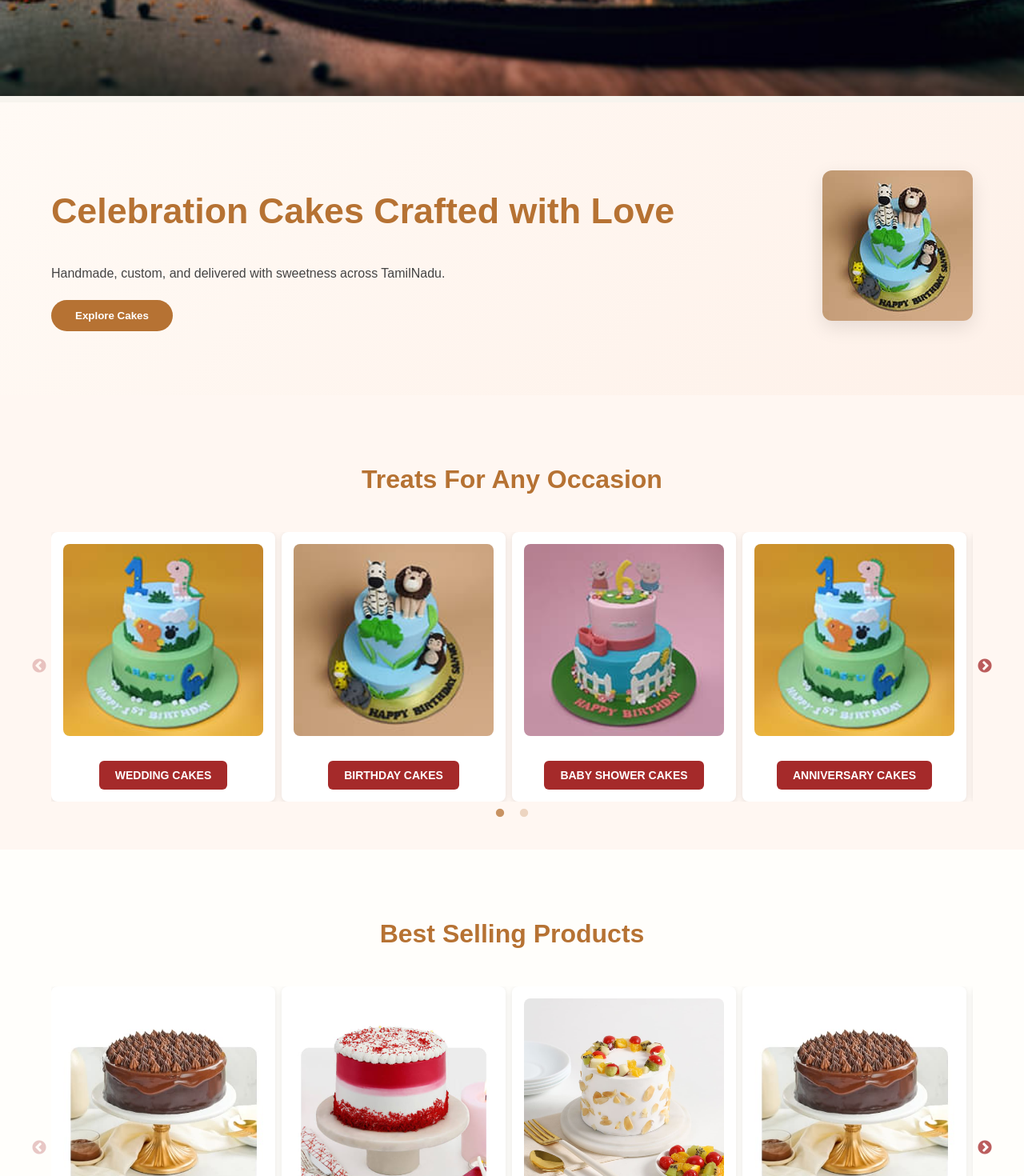
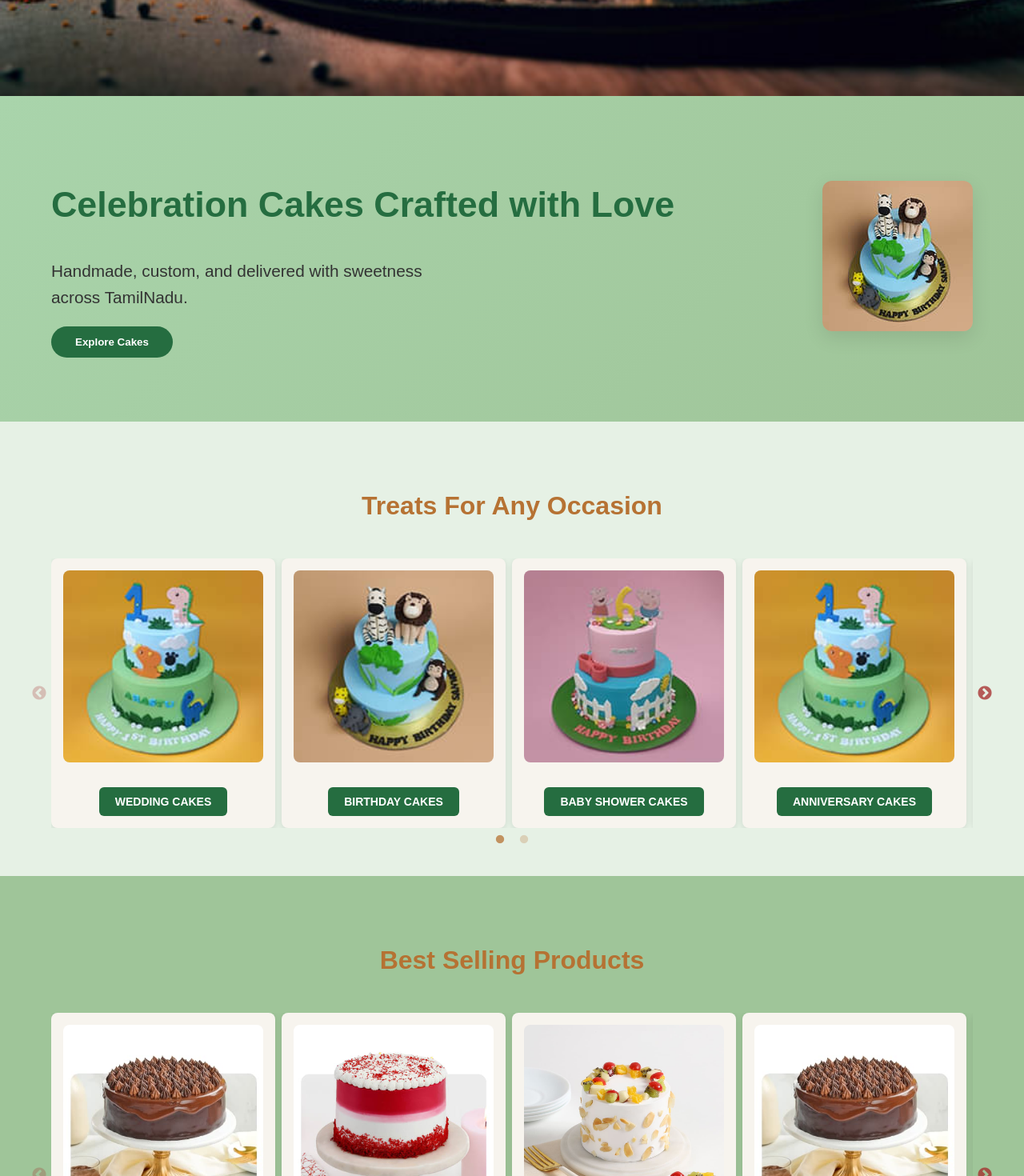
Before and after one commit to sathya2793/bakers, a React (Create React App) app: page / in a window 1280 px wide. Shown: the part 680-2150 px from the top of the page at 80% size. Built offline with nearby package versions, Linux system fonts and the light colour scheme.

Commit message:
changed color

```diff
--- a/src/components/Carousels.css
+++ b/src/components/Carousels.css
@@ -2,3 +2,7 @@
     width: 100%;
     height: 100vh;
 }
+
+.banner .slick-list{
+    height: 100vh;
+}
--- a/src/components/Carousels.jsx
+++ b/src/components/Carousels.jsx
@@ -9,7 +9,7 @@ import abstract03 from '../assets/abstract03.jpg';
 const Carousels = () => {
 
   const settings = {
-    dots: true,
+    dots: false,
     lazyLoad: true,
     infinite: true,
     speed: 500,
@@ -20,7 +20,7 @@ const Carousels = () => {
   };
   const baseUrl = "../assets";
   return (
-    <div className="slider-container">
+    <div className="banner slider-container">
       <Slider {...settings}>
         <div>
           <img src={abstract01} />
--- a/src/components/OurServices.css
+++ b/src/components/OurServices.css
@@ -1,6 +1,6 @@
 .custom-services {
   padding: 100px 10% 80px;
-  background: radial-gradient(circle at top left, #fff5ec 0%, #fef5ef 100%);
+  background: radial-gradient(circle at top left, #e6f1e5 0%, #f0f9f2 100%);
   text-align: center;
 }
 
--- a/src/components/Testimonials.css
+++ b/src/components/Testimonials.css
@@ -1,9 +1,8 @@
 .testimonial-wrapper {
   max-width: 1100px;
-  margin: 60px auto;
   text-align: center;
   font-family: 'Inter', 'Poppins';
-  background: #fdf6ef;
+  background: #f0f9f2;
   padding: 60px 10%;
 }
 
--- a/src/components/WhyChooseUs.css
+++ b/src/components/WhyChooseUs.css
@@ -1,6 +1,6 @@
 .why-choose-section {
   padding: 90px 10% 80px;
-  background: linear-gradient(to right, #fffaf3, #fff4e6);
+  background: linear-gradient(to right, #e6f1e5, #f0f9f2);
 }
 
 .why-title {
--- a/src/index.css
+++ b/src/index.css
@@ -2,7 +2,7 @@ body {
   font-family: 'Segoe UI', sans-serif;
   margin: 0;
   padding: 0;
-  background: #f7f4ee;
+  background: #e6f1e5;
   width: 100vw;
   height: 100vh;
   overflow-x: hidden;
@@ -20,12 +20,6 @@ section {
   margin: 0 auto;
 }
 
-.banner {
-  background-color: #99b58d;
-  padding: 40px 20px;
-  text-align: center;
-}
-
 .product-grid {
   display: flex;
   flex-wrap: wrap;
@@ -35,8 +29,8 @@ section {
 
 .product-card {
   width: 250px;
-  background: #fff;
-  color: #B67233;
+  background: #f7f4ee;
+  color: #256d40;
   border-radius: 8px;
   padding: 15px;
   box-shadow: 0 2px 8px rgba(0,0,0,0.1);
@@ -52,7 +46,7 @@ section {
 .product-btn {
   margin-top: 12px;
   padding: 10px 20px;
-  background-color: #a52a2a;
+  background-color:#256d40;
   color: #fff;
   border: none;
   border-radius: 6px;
@@ -63,7 +57,7 @@ section {
 }
 
 .product-btn:hover {
-  background-color: #b67233;
+  background-color: #1e5733;
   transform: scale(1.05);
 }
 
--- a/src/pages/Home.css
+++ b/src/pages/Home.css
@@ -10,7 +10,7 @@
   justify-content: space-between;
   align-items: center;
   padding: 80px 5%;
-  background: linear-gradient(135deg, #fffaf5, #fef1e9);
+  background: linear-gradient(135deg, #a9d4ab, #9fc498);
   flex-wrap: wrap;
 }
 
@@ -21,19 +21,19 @@
 
 .hero-text h1 {
   font-size: 2.8rem;
-  color: #b67233;
+  color: #256d40;
   text-align: left;
 }
 
 .hero-text p {
   margin: 20px 0;
-  color: #444;
+  font-size: 1.3em;
   max-width: 500px;
 }
 
 .hero-btn {
   padding: 12px 30px;
-  background: #b67233;
+  background: #256d40;
   color: #fff;
   border: none;
   border-radius: 25px;
@@ -43,7 +43,7 @@
 }
 
 .hero-btn:hover {
-  background: #9a5c28;
+  background: #1e5733;
 }
 
 .hero-image img {
@@ -60,25 +60,28 @@
 
 .section h2 {
   font-size: 2rem;
-  color: #b67233;
+  color: #b57233;
   margin-bottom: 40px;
 }
 
 .occasion-section {
-  background: #fff7f2;
+  background: #e6f1e5;
 }
 
+.occasion-section h2{
+  color: #B67233;
+}
 .products-section {
-  background: #fffefb;
+  background: #9fc599;
 }
 
 .custom-section {
-  background: #fdf4ea;
+  background: #9fc599;
 }
 
 /* WhatsApp Section */
 .whatsapp-section {
-  background: #e5f6ed;
+  background: #e0f4e7;
   padding: 60px 5%;
   text-align: center;
 }
```
